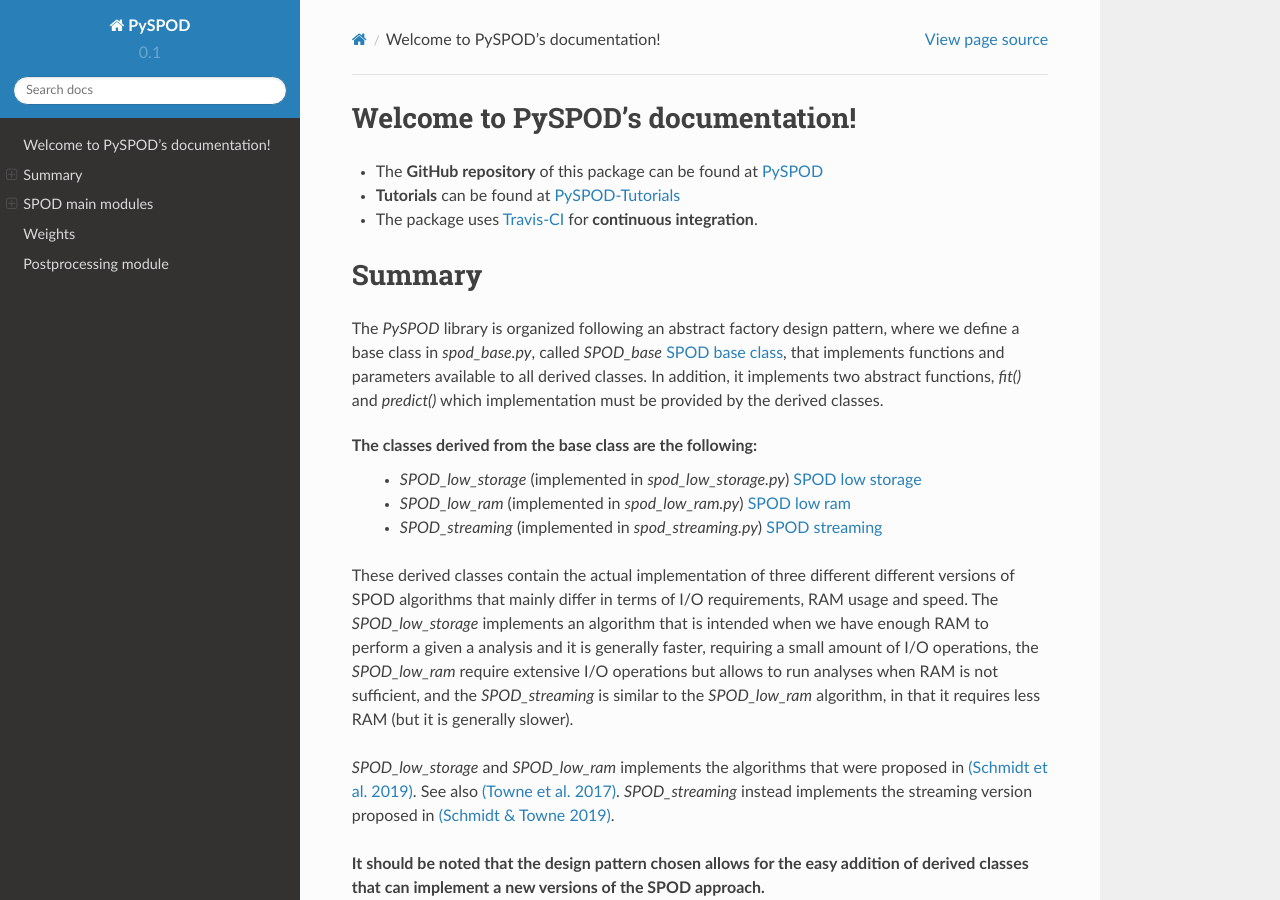
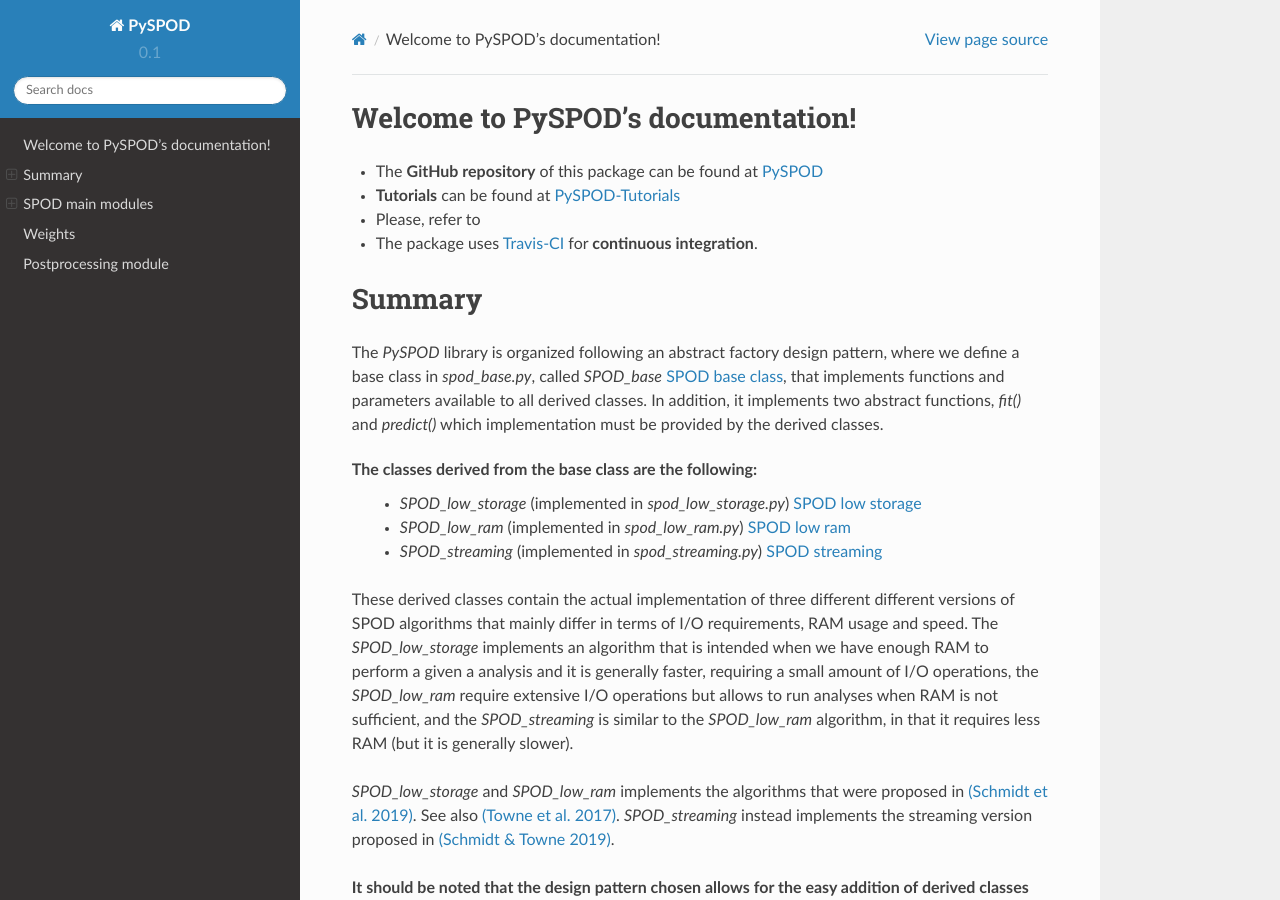
Before and after one commit to MathEXLab/PySPOD, a Sphinx documentation site: the page built from docs/source/index.rst, in a window 1280 px wide and 900 px high. Built offline with Sphinx 7.4.7 and the Read the Docs theme 2.0.0, drawn with Linux system fonts in a browser that asks for light colours; formulas are drawn with MathJax 3.

```diff
--- a/docs/source/index.rst
+++ b/docs/source/index.rst
@@ -15,6 +15,8 @@ Welcome to PySPOD's documentation!
 * The **GitHub repository** of this package can be found at `PySPOD <https://github.com/mengaldo/PySPOD>`_
 
 * **Tutorials** can be found at `PySPOD-Tutorials <https://github.com/mengaldo/PySPOD/tree/main/tutorials>`_
+
+* Please, refer to
 
 * The package uses `Travis-CI <https://travis-ci.com>`_ for **continuous integration**.
 
--- a/setup.py
+++ b/setup.py
@@ -17,6 +17,7 @@ REQUIRED = [
     "scipy",
     "matplotlib",
     "xarray",
+    "netcdf4",
     "psutil",
     "sphinx_rtd_theme",
     "tqdm",
```
Also changed, not shown: .travis.yml.
